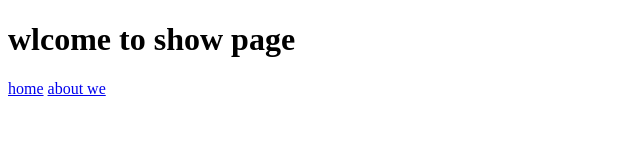
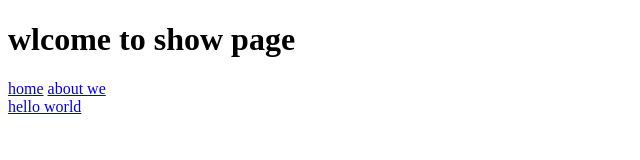
Before and after one commit to alihamidreza/project, a plain HTML site: page show.html in a window 1280 px wide. Shown: the full height of the page, 0-640 px from the left. Drawn offline with Linux system fonts and the light colour scheme.

Commit message:
add a tag

```diff
--- a/show.html
+++ b/show.html
@@ -11,5 +11,6 @@
 			<a href="#">about we</a>
 		</nav>
 	</header>
+	<a href="#">hello world</a>
 </body>
 </html>
```
